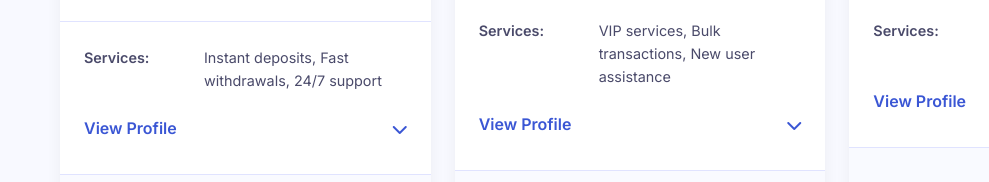
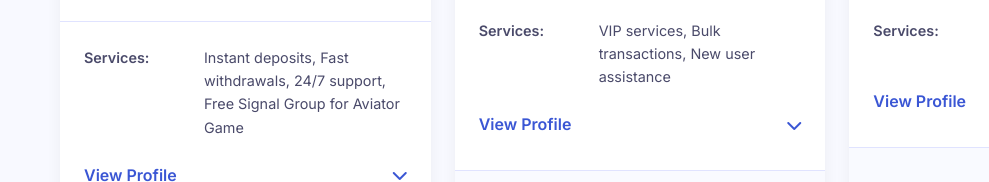
Before and after one commit to damindu817/Cash-Agent-Ratings, a plain HTML site: page index.html in a window 1280 px wide. Shown: the part 379-561 px from the top of the page, 0-989 px from the left. Drawn offline with Linux system fonts and the light colour scheme.

Commit message:
Update index.html

```diff
--- a/index.html
+++ b/index.html
@@ -399,8 +399,8 @@
                 phone: "+94764659288",
                 platform: "1xBet / Melbet / 888Starz / WinWin / Megapari / Golden Pari",
                 city: "Bandarawela",
-                address: "123 Main Street, Colombo 05",
-                services: "Instant deposits, Fast withdrawals, 24/7 support",
+                address: "R.Ranji And R.Ravi",
+                services: "Instant deposits, Fast withdrawals, 24/7 support, Free Signal Group for Aviator Game",
                 hours: "7:00 AM - 12:00 PM (Daily)",
                 rating: 4.9,
                 ratingsCount: 142,
```
